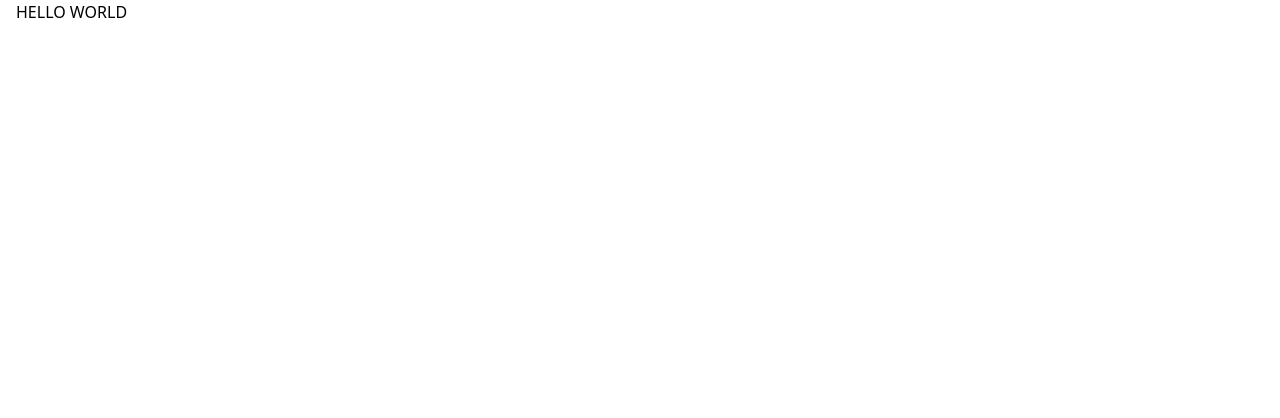
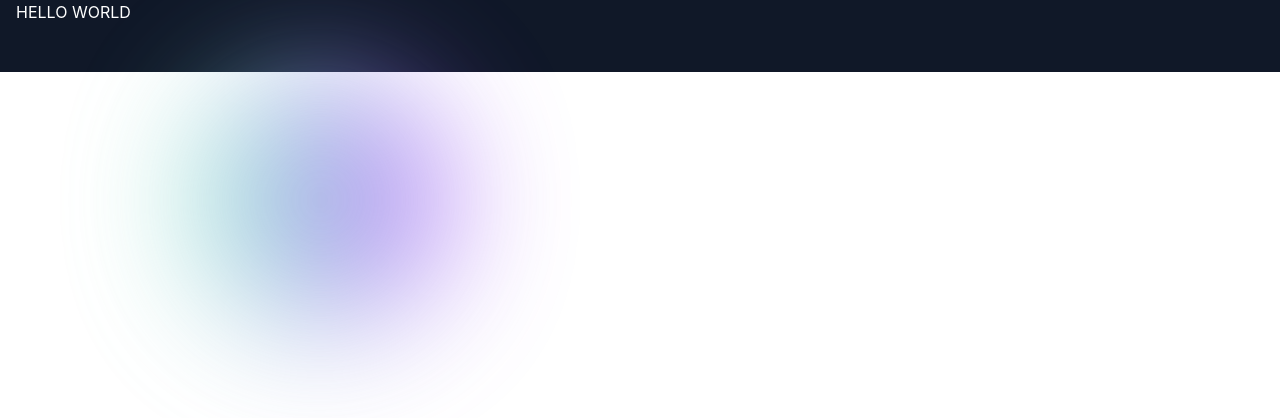
Before and after one commit to TimDirks/TimDirks, a Nuxt app: page / in a window 1280 px wide. Shown: the top 418 px of the page. Built offline with nearby package versions, Linux system fonts and the light colour scheme.

Commit message:
TD-0 Start work on tailwind

```diff
--- /dev/null
+++ b/app/assets/css/main.css
@@ -0,0 +1,39 @@
+@import "tailwindcss";
+
+/*@layer base {*/
+/*  html {*/
+/*    @apply scroll-smooth;*/
+/*  }*/
+
+/*  body {*/
+/*    @apply antialiased;*/
+/*  }*/
+/*}*/
+
+/* Custom styling for the scrollbar since Tailwind does not have classes for that */
+::-webkit-scrollbar {
+ width: .5rem;
+}
+
+::-webkit-scrollbar-track {
+ background-color: #1a1a1a;
+}
+
+::-webkit-scrollbar-thumb {
+ background-color: #4a4a4a;
+ border-radius: .5rem;
+}
+
+::-webkit-scrollbar-thumb:hover {
+ background-color: #6a6a6a;
+}
+
+/*.fade-enter-active,*/
+/*.fade-leave-active {*/
+/*    transition: opacity 0.3s ease;*/
+/*}*/
+
+/*.fade-enter-from,*/
+/*.fade-leave-to {*/
+/*    opacity: 0;*/
+/*}*/
--- /dev/null
+++ b/app/layouts/default.vue
@@ -0,0 +1,9 @@
+<template>
+    <div class="flex flex-col bg-gray-900 text-white lg:cursor-none">
+        <div class="fixed left-1/4 top-1/4 aspect-square w-32 -translate-x-1/2 -translate-y-1/2 rounded-full bg-gradient-to-r from-emerald-300 to-purple-600 opacity-70 blur-2xl md:w-64 md:blur-3xl" />
+
+        <main class="z-10">
+            <slot />
+        </main>
+    </div>
+</template>
--- a/nuxt.config.ts
+++ b/nuxt.config.ts
@@ -1,6 +1,28 @@
+import tailwindcss from "@tailwindcss/vite";
+
 // https://nuxt.com/docs/api/configuration/nuxt-config
 export default defineNuxtConfig({
-  modules: ['@nuxtjs/tailwindcss'],
-  compatibilityDate: '2025-07-15',
-  devtools: { enabled: true }
+  /* <Nuxt root config> */
+  app: {
+    head: {
+      title: 'Tim Dirks',
+    },
+  },
+
+  devtools: {
+    enabled: true,
+  },
+
+  vite: {
+    plugins: [
+        tailwindcss(),
+    ],
+  },
+
+  css: [
+    '~/assets/css/main.css',
+  ],
+  /* </Nuxt root config> */
+
+  compatibilityDate: '2025-07-15'
 })
--- a/package.json
+++ b/package.json
@@ -12,8 +12,9 @@
         "lint:fix": "eslint . --fix"
     },
     "dependencies": {
-        "@nuxtjs/tailwindcss": "6.14.0",
+        "@tailwindcss/vite": "^4.3.3",
         "nuxt": "^4.6.1",
+        "tailwindcss": "^4.3.3",
         "vue": "^3.5.43",
         "vue-router": "^5.4.0"
     },
```
Also changed, not shown: eslint.config.js (+0 -8 lines), 1 other file (tests, documents, lock files or other folders).
